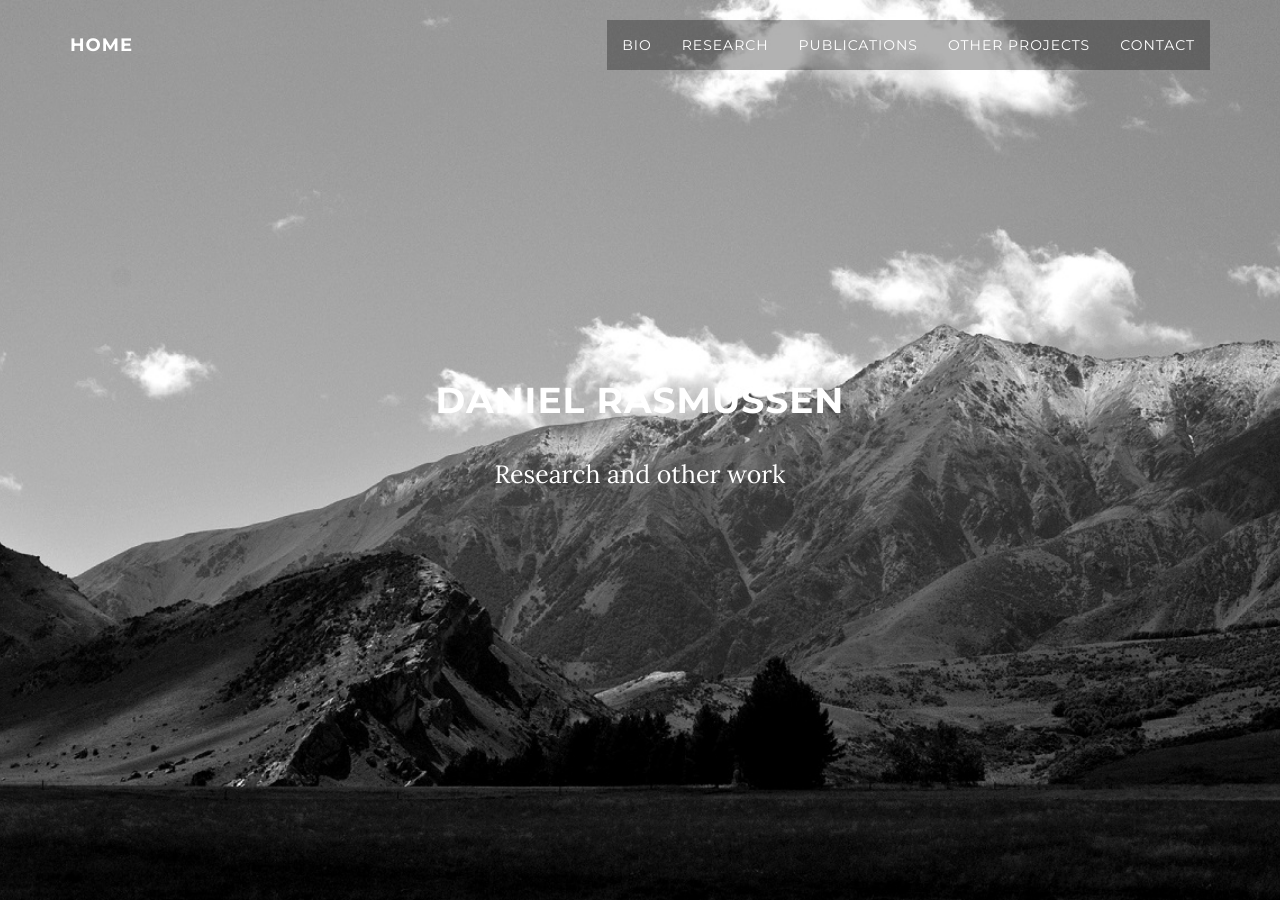
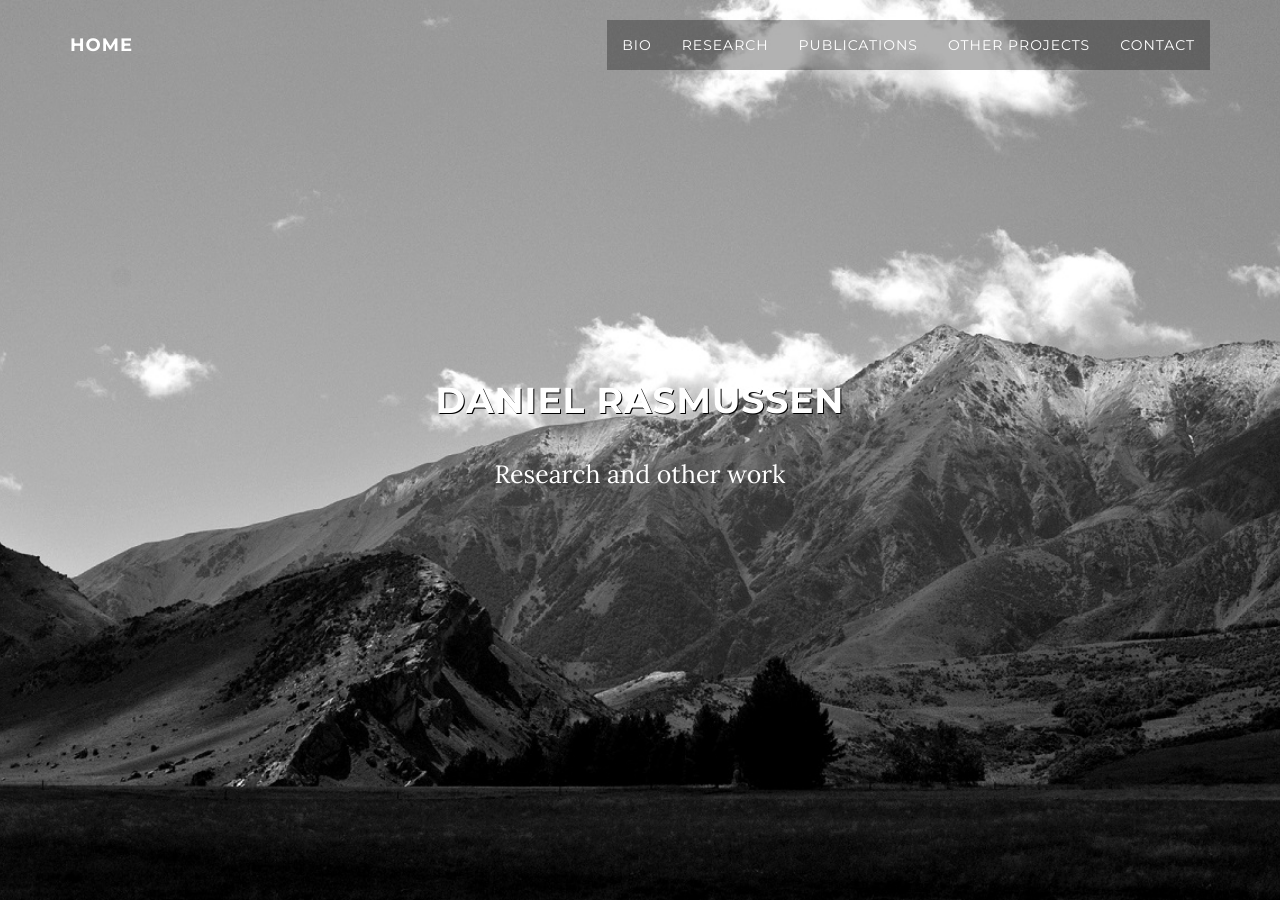
Before and after one commit to drasmuss/drasmuss.github.io, a Jekyll site: the page built from index.html, in a window 1280 px wide. Built offline with Jekyll 4.4.1, drawn with Linux system fonts in a browser that asks for light colours.

Commit message:
Added shadow to intro heading

```diff
--- a/css/style.css
+++ b/css/style.css
@@ -151,6 +151,10 @@ a:focus {
 
 .intro .intro-body .intro-text {
     font-size: 18px;
+}
+
+.intro .intro-body .intro-heading {
+    text-shadow: 1px 1px #000;
 }
 
 @media(min-width:767px) {
--- a/index.html
+++ b/index.html
@@ -7,7 +7,7 @@ layout: default
         <div class="container">
             <div class="row">
                 <div class="col-md-8 col-md-offset-2">
-                    <h1>Daniel Rasmussen</h1>
+                    <h1 class="intro-heading">Daniel Rasmussen</h1>
                     <p class="intro-text">Research and other work</p>
                 </div>
             </div>
```
